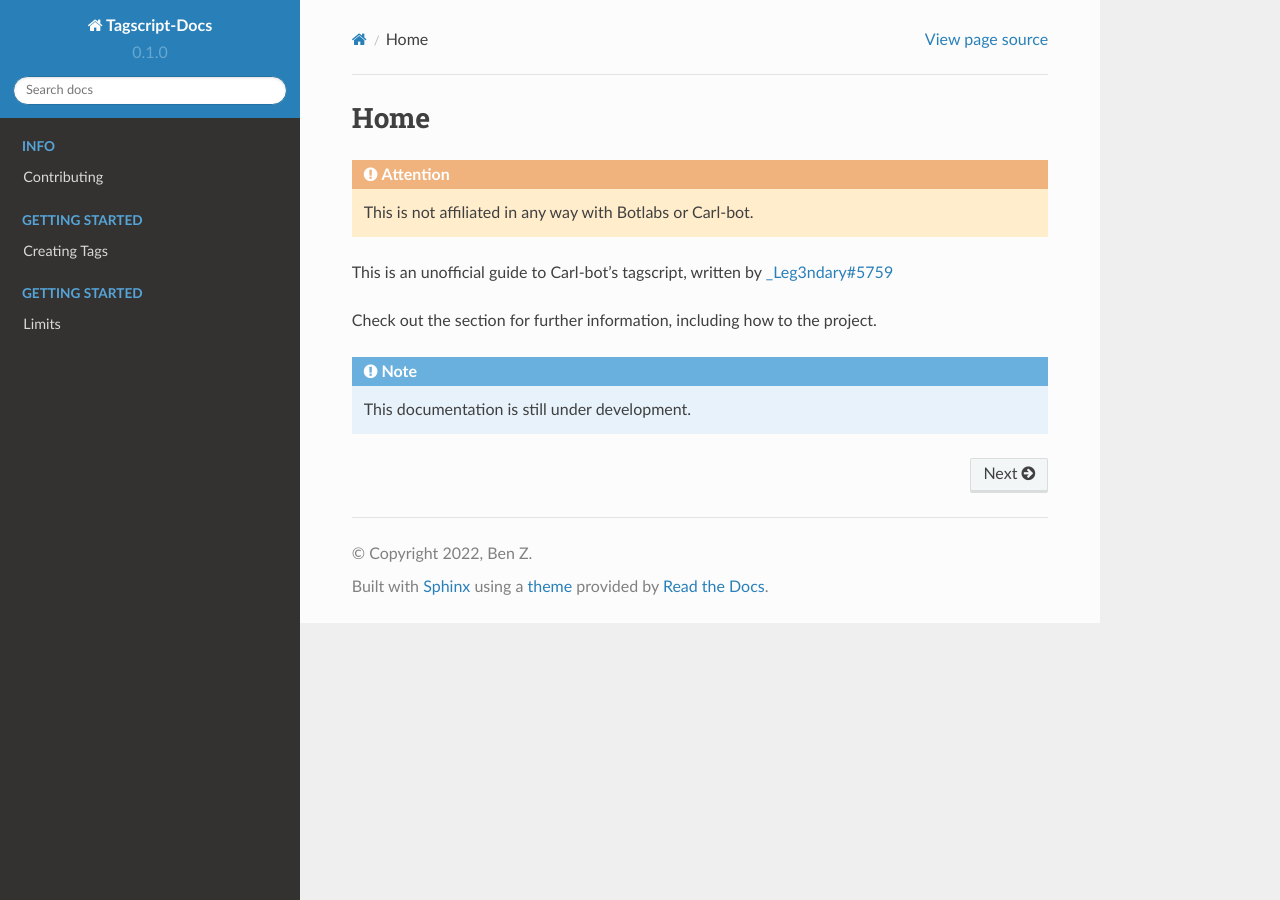
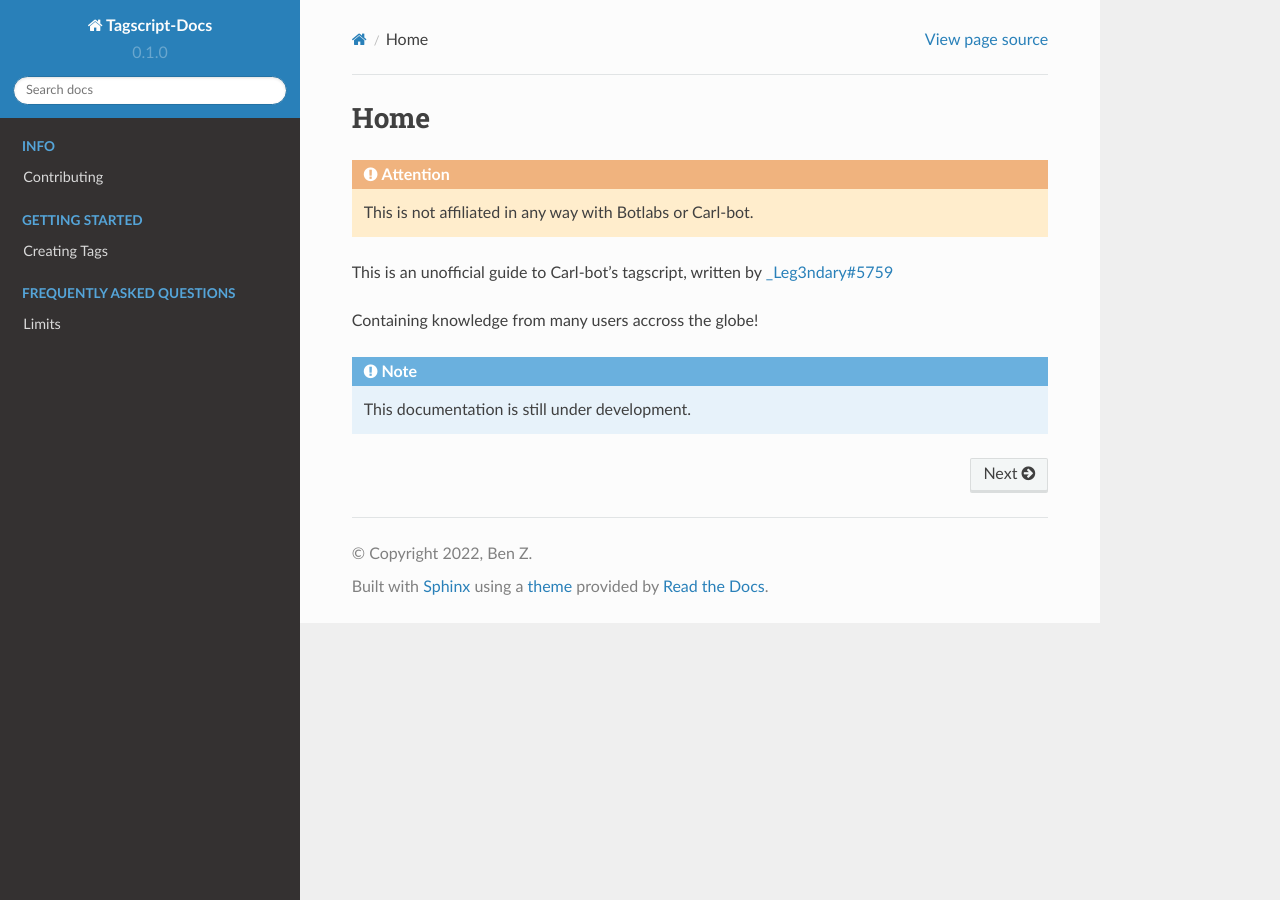
Before and after one commit to Leg3ndary/tagscript-docs, a Sphinx documentation site: the page built from docs/source/index.rst, in a window 1280 px wide. Built offline with Sphinx 7.4.7 and the Read the Docs theme 2.0.0, drawn with Linux system fonts in a browser that asks for light colours.

Commit message:
Update some documents

```diff
--- a/docs/source/contributing.rst
+++ b/docs/source/contributing.rst
@@ -2,3 +2,6 @@ Contributing
 ============
 
 If you believe something here is incorrect or would like to add something else, submit a pull request on `Github <https://github.com/Leg3ndary/tagscript-docs/pulls>`_
+
+.. important::
+    Please include your ``username#discriminator`` as you should have some experience with tagscript.
--- a/docs/source/index.rst
+++ b/docs/source/index.rst
@@ -7,8 +7,7 @@ Home
 
 This is an unofficial guide to Carl-bot's tagscript, written by `_Leg3ndary#5759 <https://discordapp.com/users/360061101477724170/>`_
 
-Check out the  section for further information, including
-how to the project.
+Containing knowledge from many users accross the globe!
 
 .. note::
 
@@ -29,7 +28,7 @@ how to the project.
    GettingStarted/creating_tags
 
 .. toctree::
-   :caption: Getting Started
+   :caption: Frequently Asked Questions
    :maxdepth: 5
    :hidden:
 
```
Also changed, not shown: docs/source/FAQ/tag_limits.rst (+6 -1 lines).
